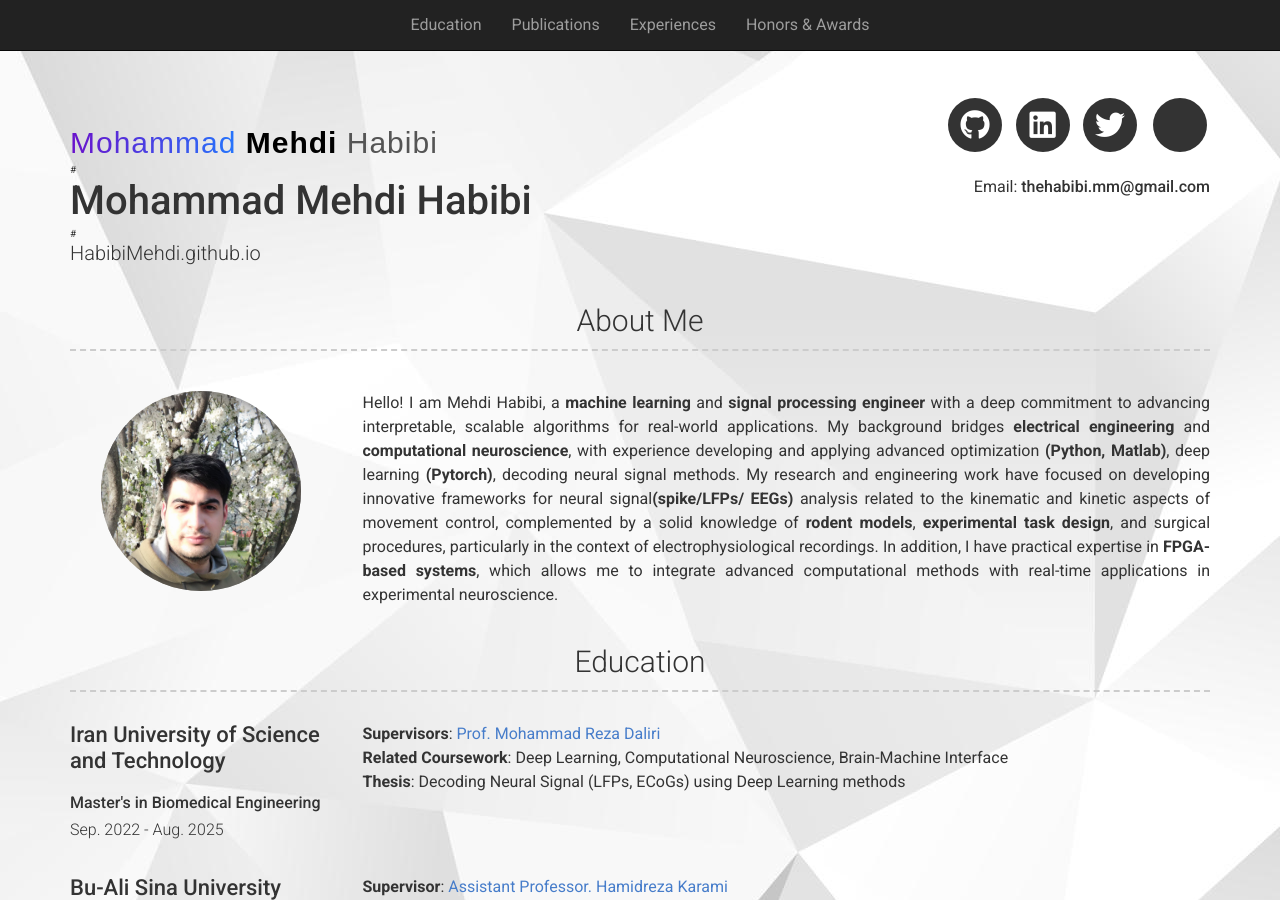
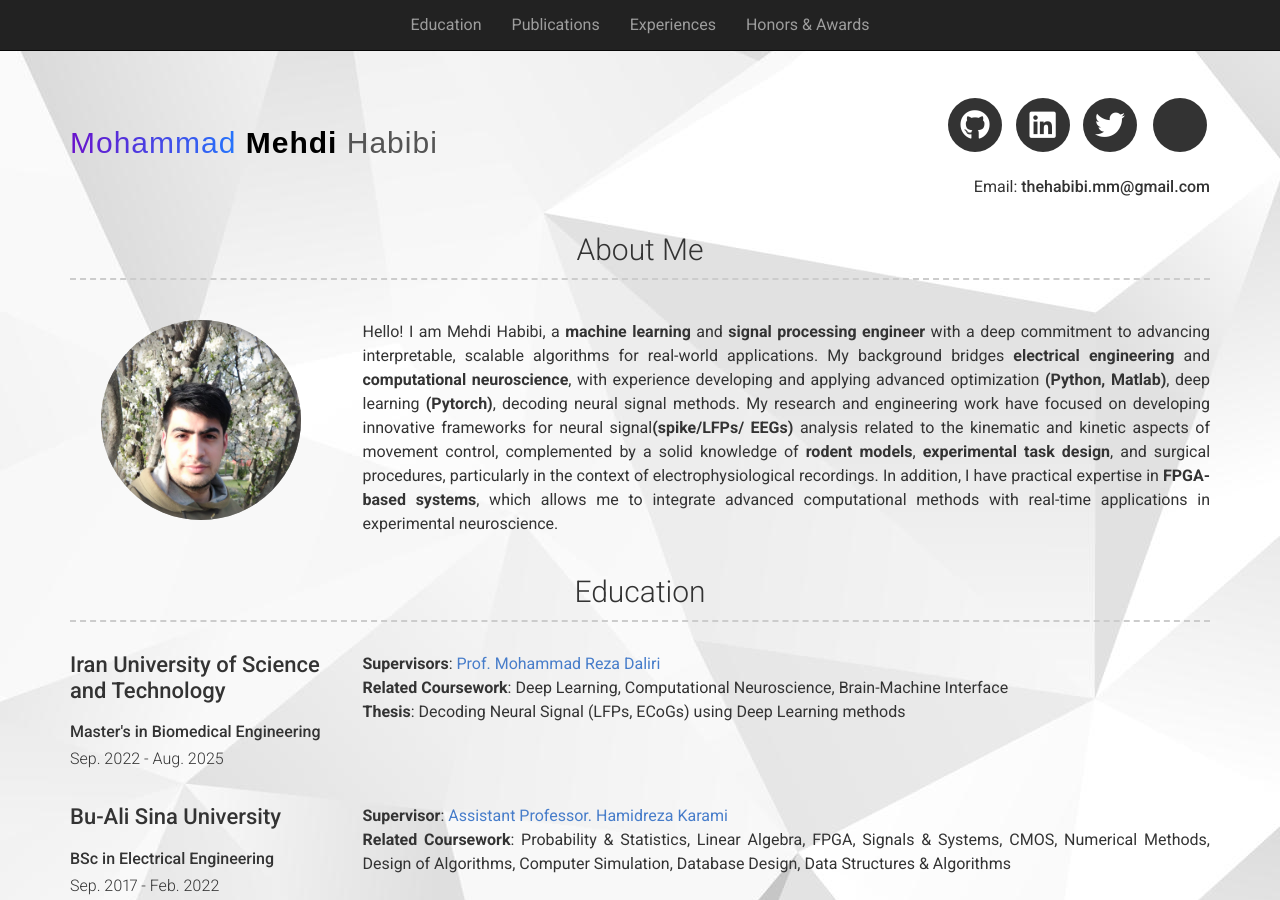
Before and after one commit to HabibiMehdi/HabibiMehdi.github.io, a Jekyll site: the page built from index.md, in a window 1280 px wide and 900 px high. Built offline with Jekyll 4.4.1, drawn with Linux system fonts in a browser that asks for light colours; nearby versions of some CDN libraries; a style sheet for code colours, icons or effects is not loaded.

Commit message:
Update header.html

```diff
--- a/_includes/header.html
+++ b/_includes/header.html
@@ -38,8 +38,8 @@
   <span style="color:#000; font-weight:700;"> Mehdi</span>
   <span style="color:#555; font-weight:400;"> Habibi</span>
 </h1>
-      #<h1>{{ site.name | escape }}</h1>
-      #<h2>{{ site.title | escape }}</h2>
+<!-- <h1>{{ site.name | escape }}</h1> -->
+<!-- <h2>{{ site.title | escape }}</h2> -->
     </div>
     <div class="col-xs-12 col-sm-6 col-md-6 col-lg-4 header-right">
       <ul class="icons no-print">
```
